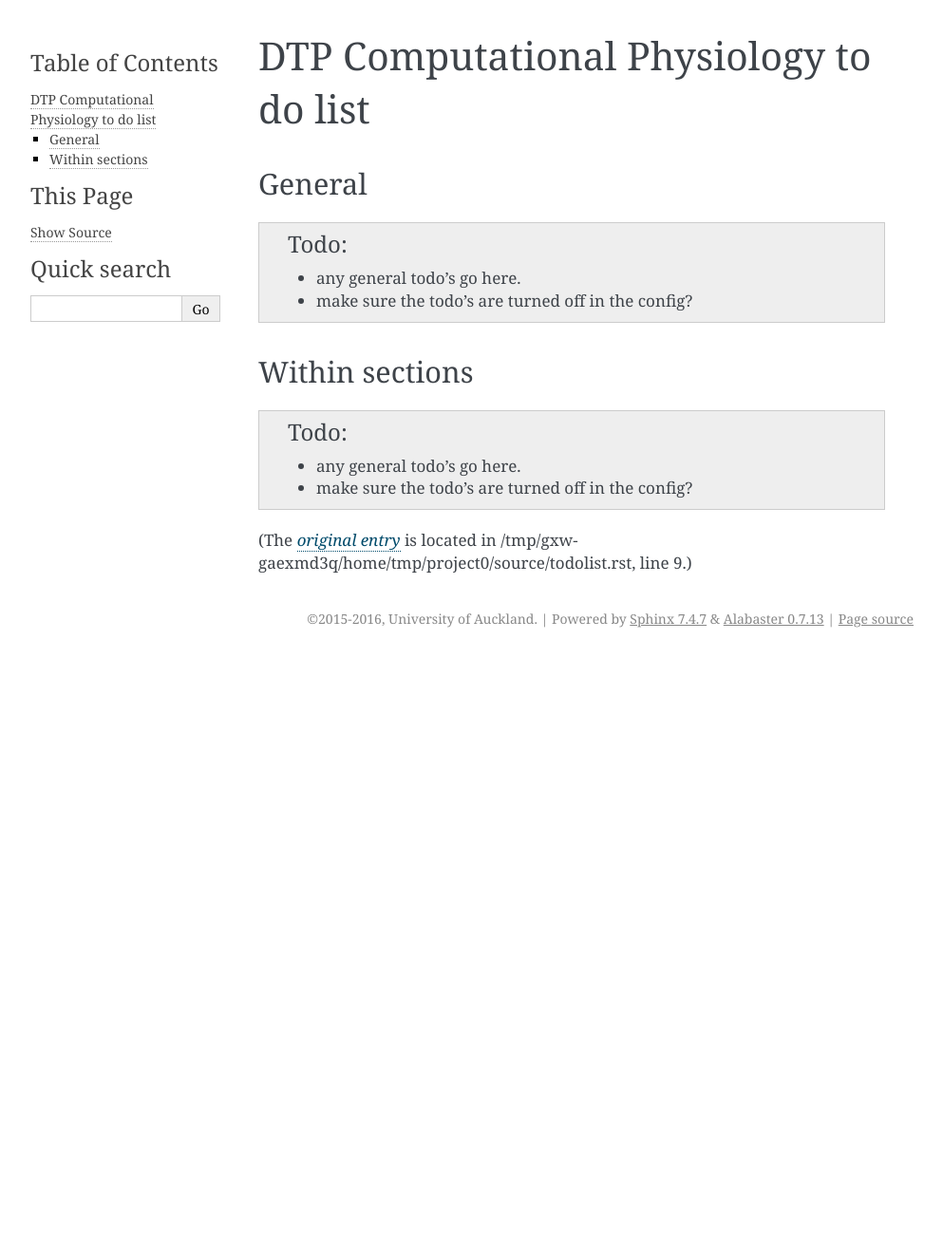
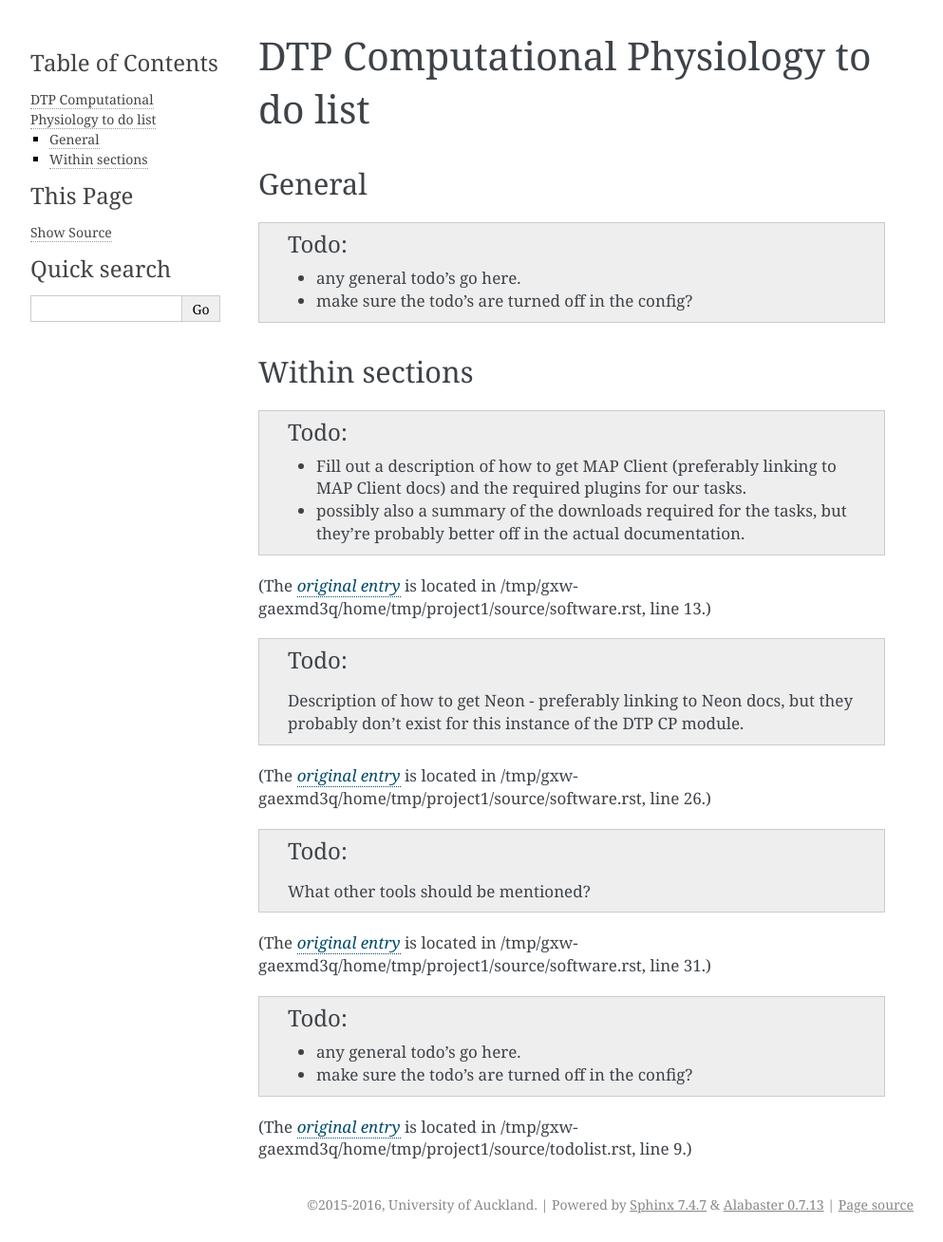
Before and after one commit to ABI-Tutorials/DTP-CompPhys, a Sphinx documentation site: the page built from source/todolist.rst, in a window 1280 px wide. Shown: the whole page at 95% size, without its empty margins (148-1141 px from the left). Built offline with Sphinx 7.4.7, drawn with Linux system fonts in a browser that asks for light colours; pages that are not in the unit, such as notebooks, are missing from menus; before the commit the page ends 900 px from its top, so only the background shows below that.

Commit message:
add preliminary page for software tools. Update OpenCOR tutorial to include label on top index page.

```diff
--- a/source/index.rst
+++ b/source/index.rst
@@ -21,6 +21,7 @@
 
    clinicalworkflows
    modellingbestpractices
+   software
    todolist
 
 
--- /dev/null
+++ b/source/software.rst
@@ -0,0 +1,33 @@
+.. _dtp_cp_software:
+
+Software Tools
+==============
+
+Here we introduce the tools used in this module and provide instructions for getting them set up to perform the tasks in this module.
+
+.. contents::
+
+MAP Client
+----------
+
+.. todo::
+
+   * Fill out a description of how to get MAP Client (preferably linking to MAP Client docs) and the required plugins for our tasks.
+   * possibly also a summary of the downloads required for the tasks, but they're probably better off in the actual documentation.
+
+OpenCOR
+-------
+
+Instructions for obtaining and using `OpenCOR <http://opencor.ws/>`_ are covered in the :ref:`cellml_opencor_pmr_tutorial_index`.
+
+OpenCMISS-Neon
+--------------
+
+.. todo::
+
+   Description of how to get Neon - preferably linking to Neon docs, but they probably don't exist for this instance of the DTP CP module.
+
+
+.. todo::
+
+   What other tools should be mentioned?
```
